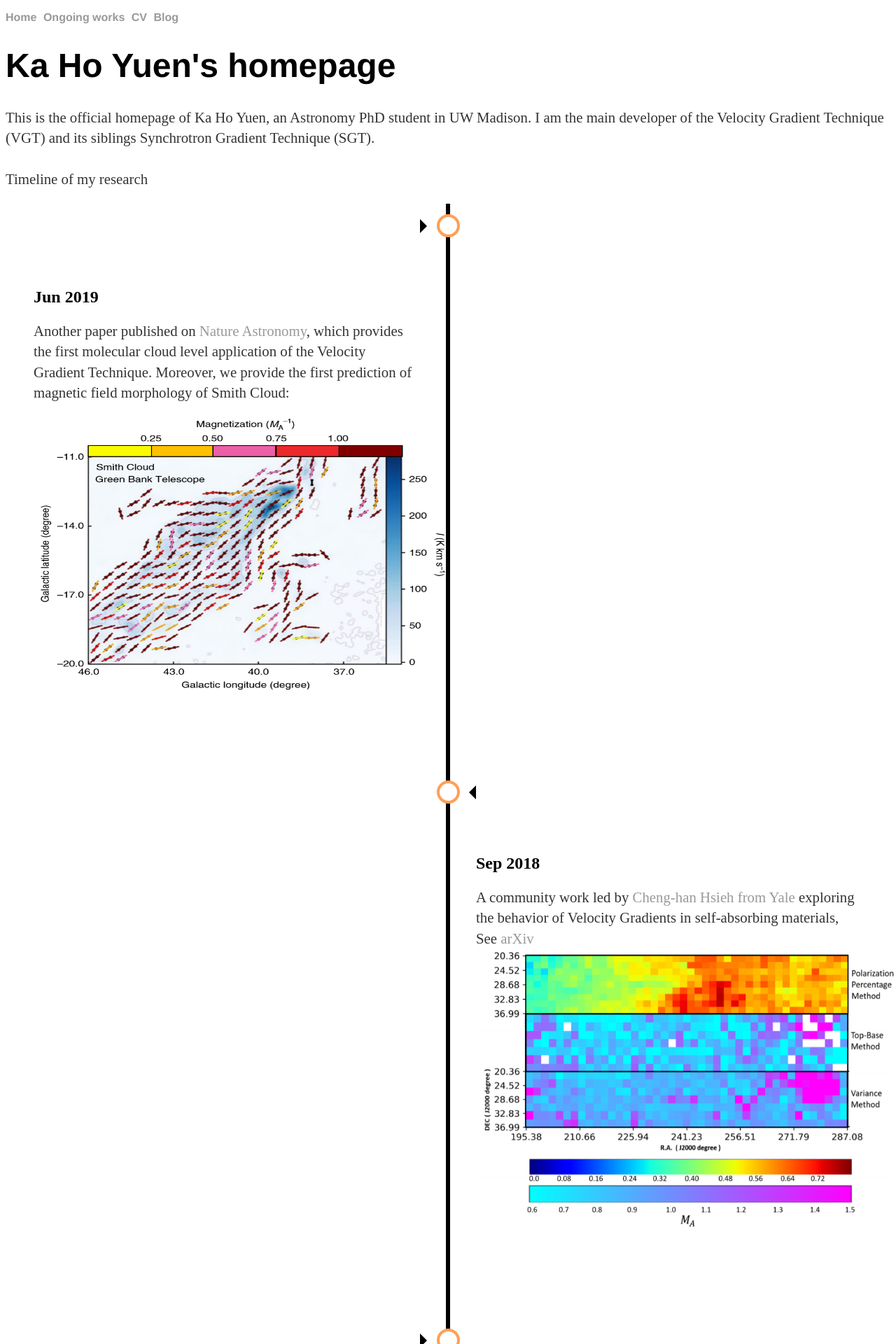
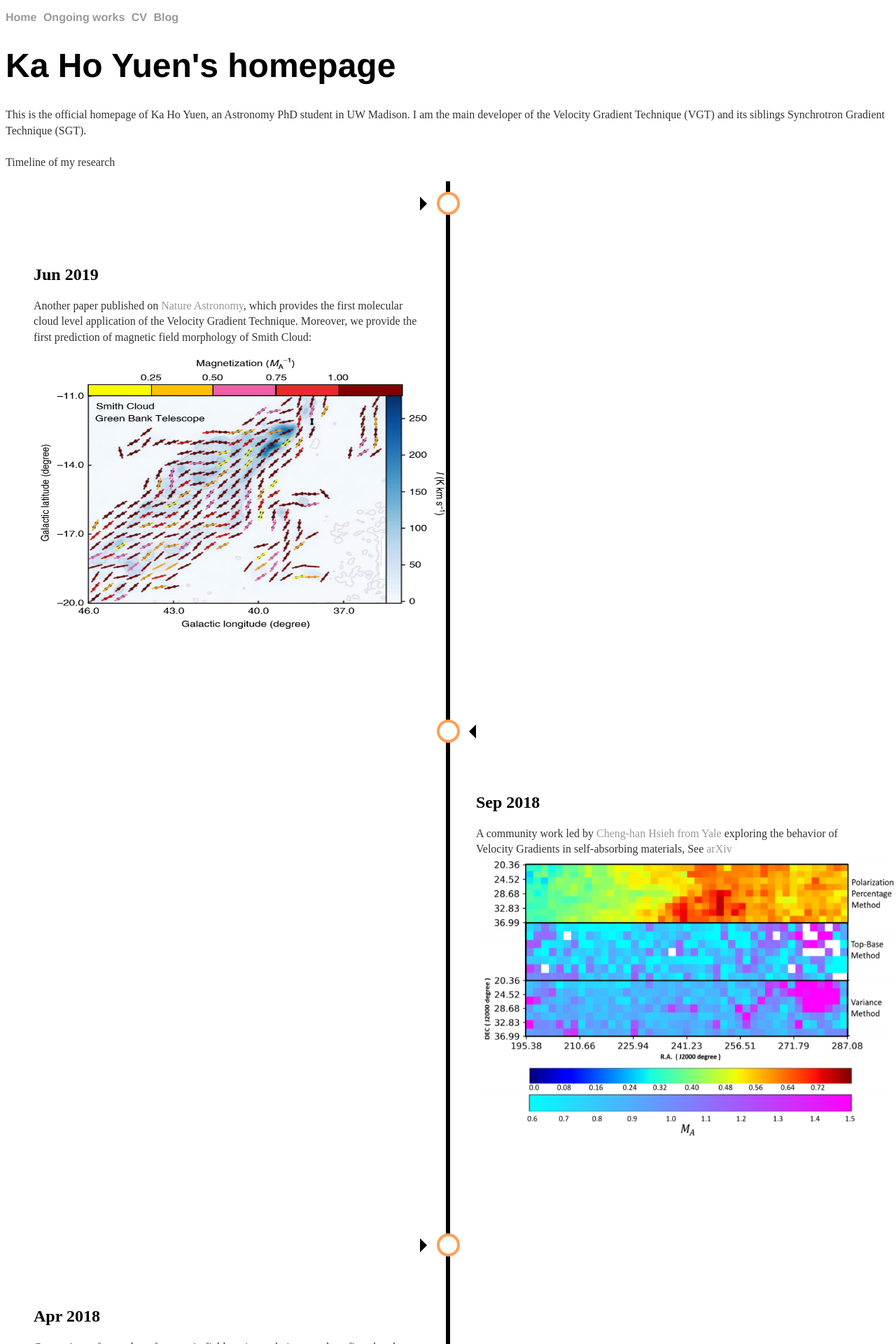
Before and after one commit to kyuen2/laztech.github.io, a Jekyll site: the page built from index.html, in a window 1280 px wide. Shown: the top 1920 px of the page at 70% size. Built offline with Jekyll 4.4.1, drawn with Linux system fonts in a browser that asks for light colours.

Commit message:
Update main.css

```diff
--- a/css/main.css
+++ b/css/main.css
@@ -31,7 +31,7 @@ h1 {
     font-family:'Helvetica', 'Arial', 'Sans-Serif';
 }
 p {
-    font-size: 1.3em;
+    font-size: 1.0em;
     line-height: 1.4em;
     color: #333;
 }
```
